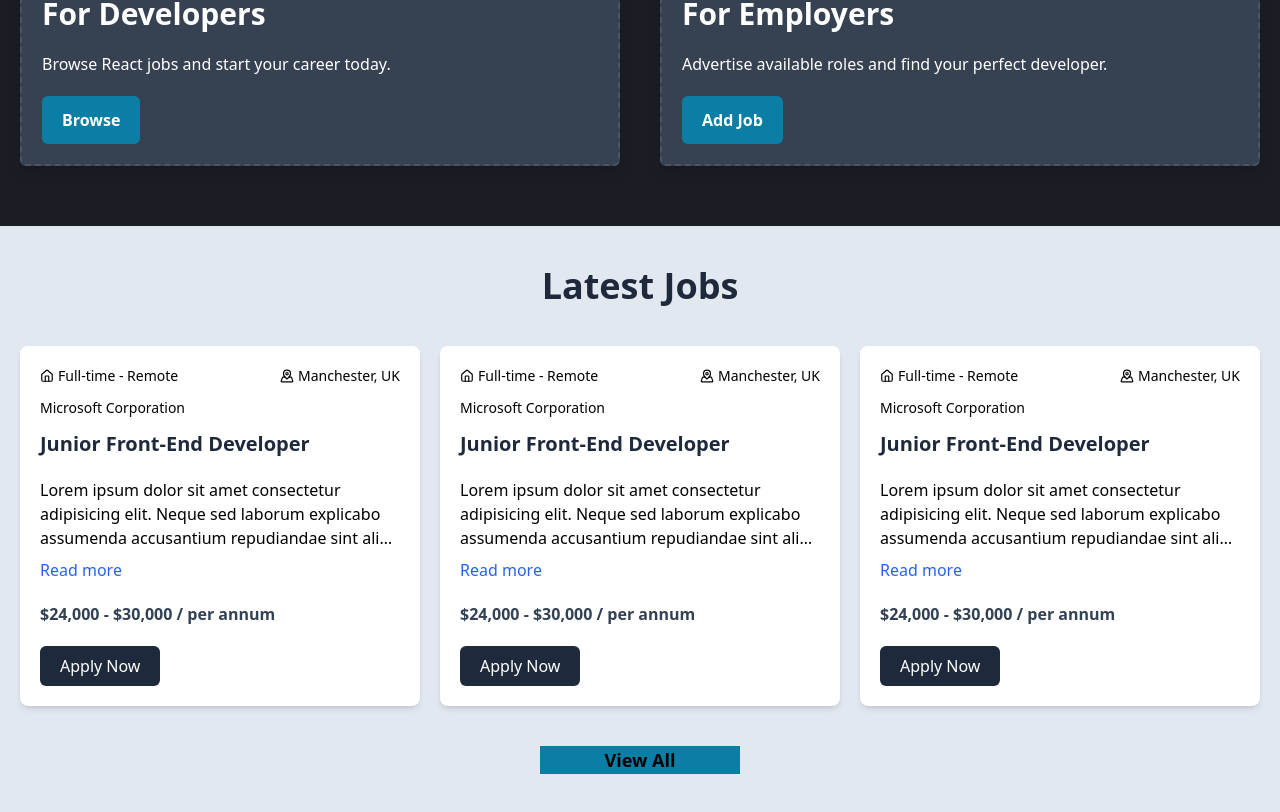
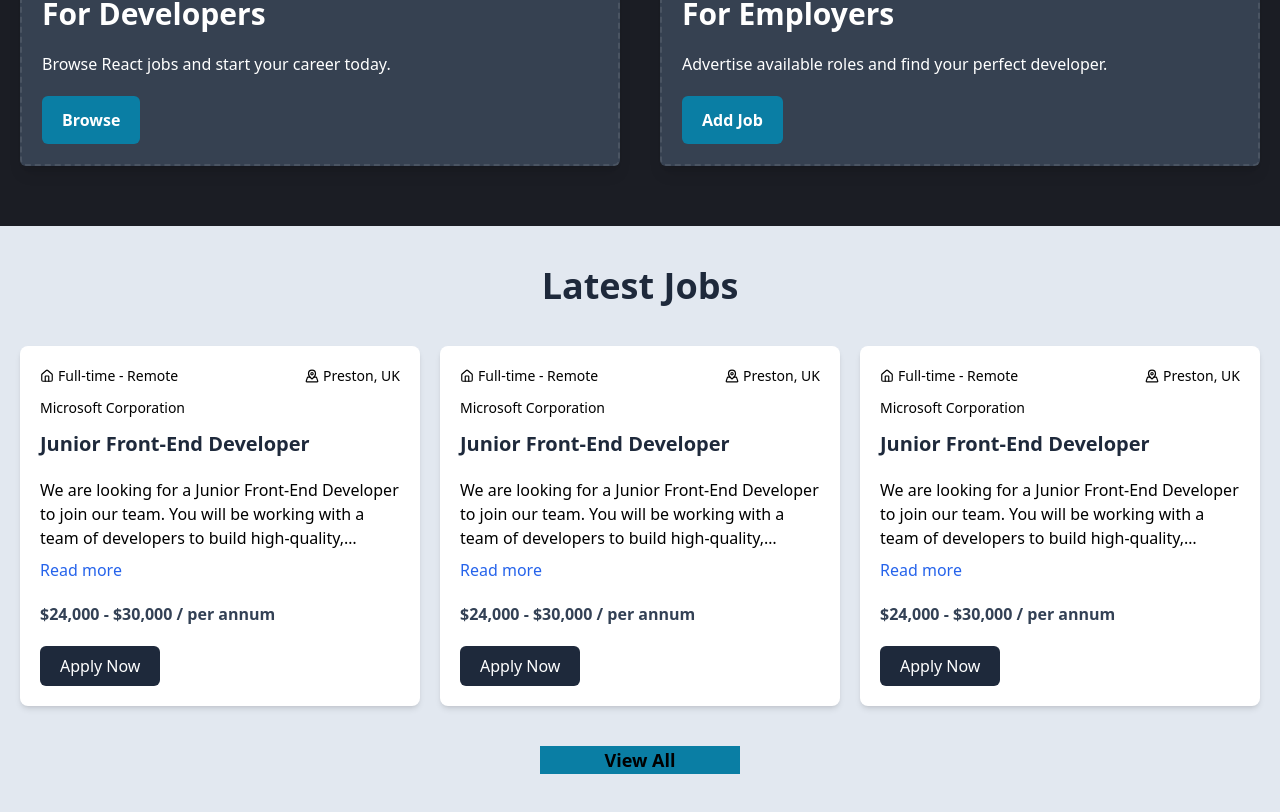
Before and after one commit to latham91/react-jobs, a React (Vite) app: page / in a window 1280 px wide. Shown: the part 567-1379 px from the top of the page. Built offline with nearby package versions, Linux system fonts and the light colour scheme.

Commit message:
enhancement: create JobCard component

```diff
--- a/src/components/JobCard.jsx
+++ b/src/components/JobCard.jsx
@@ -3,16 +3,16 @@ import { MapPinned, Home } from "lucide-react";
 
 export default function JobCard() {
   return (
-    <div className="bg-white rounded-lg shadow-md p-5 flex flex-col gap-5">
+    <div className="flex flex-col gap-5 p-5 bg-white rounded-lg shadow-md">
       <div className="flex flex-col gap-3">
-        <div className="text-sm flex justify-between items-center">
+        <div className="flex items-center justify-between text-sm">
           <div className="flex items-center gap-1">
             <Home size={14} />
             Full-time - Remote
           </div>
           <div className="flex items-center gap-1">
             <MapPinned size={14} />
-            Manchester, UK
+            Preston, UK
           </div>
         </div>
         <h2 className="text-sm font-medium">Microsoft Corporation</h2>
@@ -20,20 +20,19 @@ export default function JobCard() {
       </div>
       <div className="flex flex-col gap-2">
         <p className="line-clamp-3">
-          Lorem ipsum dolor sit amet consectetur adipisicing elit. Neque sed laborum explicabo assumenda accusantium
-          repudiandae sint alias expedita laudantium sapiente ad fuga? Quas beatae deserunt consectetur vitae? Esse,
-          atque pariatur!
+          We are looking for a Junior Front-End Developer to join our team. You will be working with a team of
+          developers to build high-quality, dynamic web applications.
         </p>
         <Link to="/job/1" className="text-blue-600 hover:underline">
           Read more
         </Link>
       </div>
       <div>
-        <span className="text-slate-700 font-bold">$24,000 - $30,000 / per annum</span>
+        <span className="font-bold text-slate-700">$24,000 - $30,000 / per annum</span>
       </div>
       <div>
         <Link to="/job/1">
-          <button className="bg-slate-800 text-white py-2 px-5 rounded-md">Apply Now</button>
+          <button className="px-5 py-2 text-white rounded-md bg-slate-800">Apply Now</button>
         </Link>
       </div>
     </div>
```
